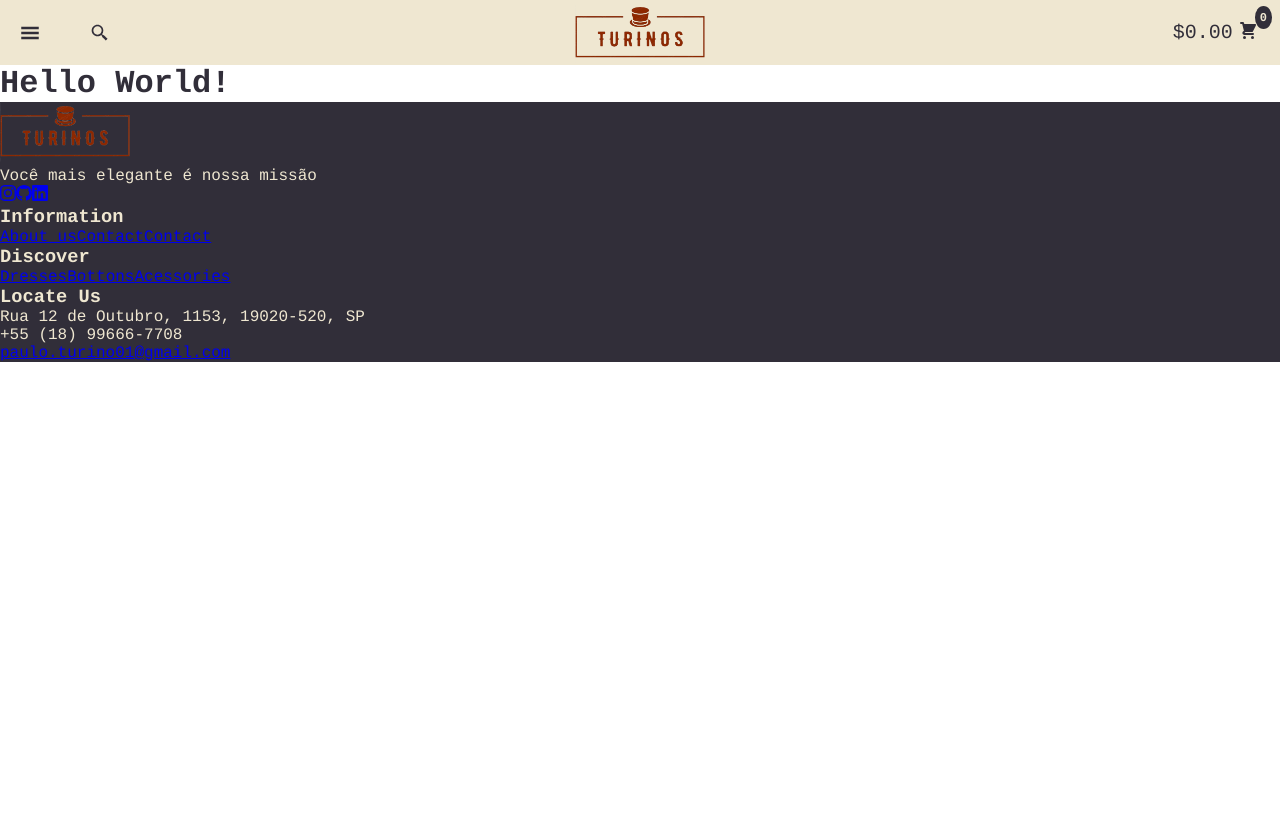
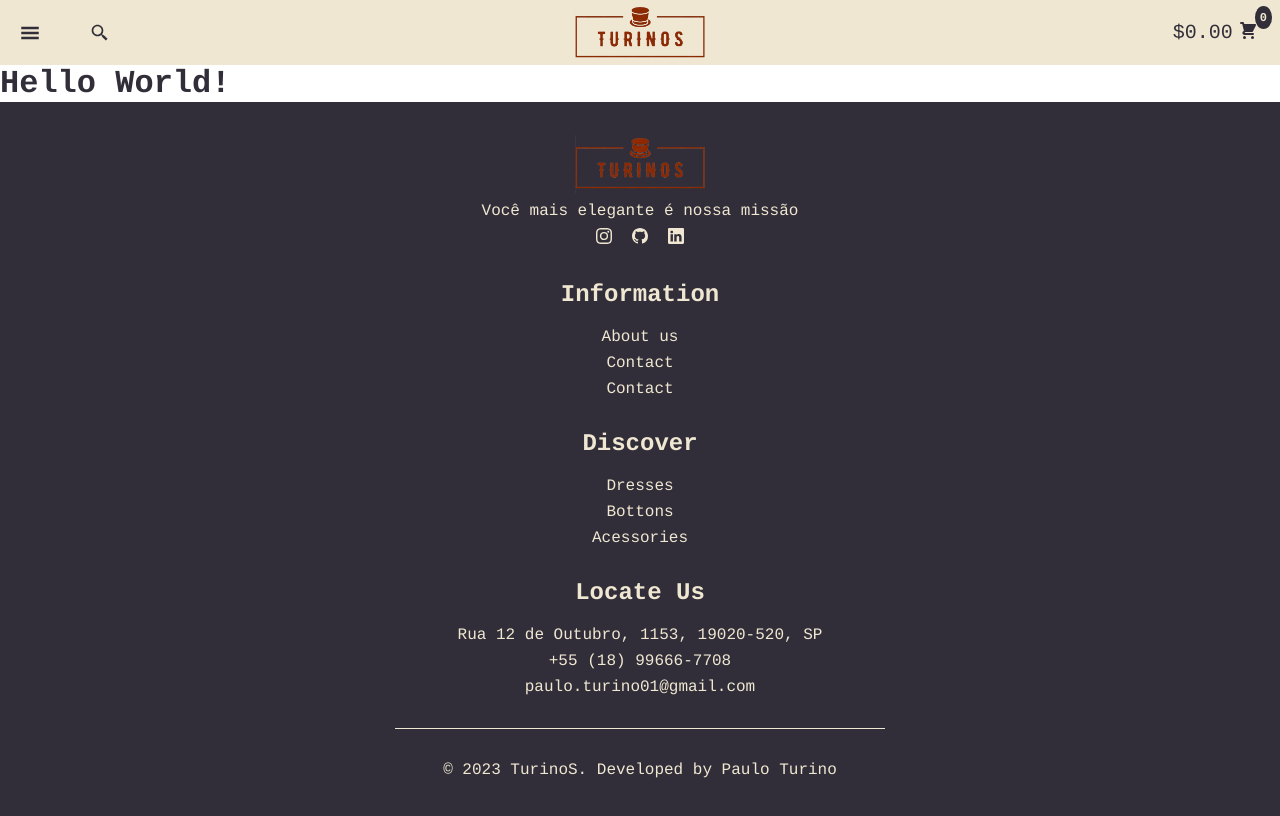
Before and after one commit to TurinoS/TurinoS-Store, a Next.js app: page / in a window 1280 px wide. Shown: the top 816 px of the page. Built offline with nearby package versions, Linux system fonts and the light colour scheme.

Commit message:
feat: creating registry.tsx and finishing footer

```diff
--- /dev/null
+++ b/registry.tsx
@@ -0,0 +1,27 @@
+'use client'
+
+import React, { useState } from 'react'
+import { useServerInsertedHTML } from 'next/navigation'
+import { ServerStyleSheet, StyleSheetManager } from 'styled-components'
+
+export default function StyledComponentsRegistry({
+  children,
+}: {
+  children: React.ReactNode
+}) {
+  const [styledComponentsStyleSheet] = useState(() => new ServerStyleSheet())
+
+  useServerInsertedHTML(() => {
+    const styles = styledComponentsStyleSheet.getStyleElement()
+    styledComponentsStyleSheet.instance.clearTag()
+    return <>{styles}</>
+  })
+
+  if (typeof window !== 'undefined') return <>{children}</>
+
+  return (
+    <StyleSheetManager sheet={styledComponentsStyleSheet.instance}>
+      {children}
+    </StyleSheetManager>
+  )
+}
--- a/src/app/layout.tsx
+++ b/src/app/layout.tsx
@@ -1,4 +1,5 @@
 import type { Metadata } from 'next'
+import StyledComponentsRegistry from '../../registry'
 
 export const metadata: Metadata = {
   title: 'TurinoS Store',
@@ -12,7 +13,9 @@
 }) {
   return (
     <html lang="en">
-      <body>{children}</body>
+      <body>
+        <StyledComponentsRegistry>{children}</StyledComponentsRegistry>
+      </body>
     </html>
   )
 }
--- a/src/components/Footer.tsx
+++ b/src/components/Footer.tsx
@@ -7,8 +7,40 @@
 const StyledFooter = styled.footer`
     background-color: var(--plum);
     color: var(--cream);
+    text-align: center;
     display: flex;
     flex-direction: column;
+    align-items: center;
+    gap: 2em;
+    padding: 2em 1em;
+
+    & div {
+        display: flex;
+        flex-direction: column;
+        gap: .5em;
+        align-items: center;
+
+        & h3 {
+            margin-bottom: .5em;
+            font-size: 24px;
+        }
+
+        & a {
+            text-decoration: none;
+            color: var(--cream);
+        }
+    }
+
+    & .links {
+        display: flex;
+        flex-direction: row;
+        gap: 1.25em;
+    }
+
+    & .developer {
+        padding: 2em 3em;
+        border-top: 1px solid var(--cream);
+    }
 `
 
 export default function Footer() {
@@ -41,6 +73,9 @@
                 <p>+55 (18) 99666-7708</p>
                 <Link href='https://mail.google.com/mail/u/0/?tab=rm&ogbl#inbox?compose=CllgCJqXxwnzgzLjGhTDGrlCPvsdFdnrmdtqQtLKZNVQmzcKZGRXrqMPhdTwHMhhXZbpWgCmBKg'>paulo.turino01@gmail.com</Link>
             </div>
+            <div className="developer">
+                <p>© 2023 TurinoS. Developed by Paulo Turino</p>
+            </div>
         </StyledFooter>
     )
 }
```
